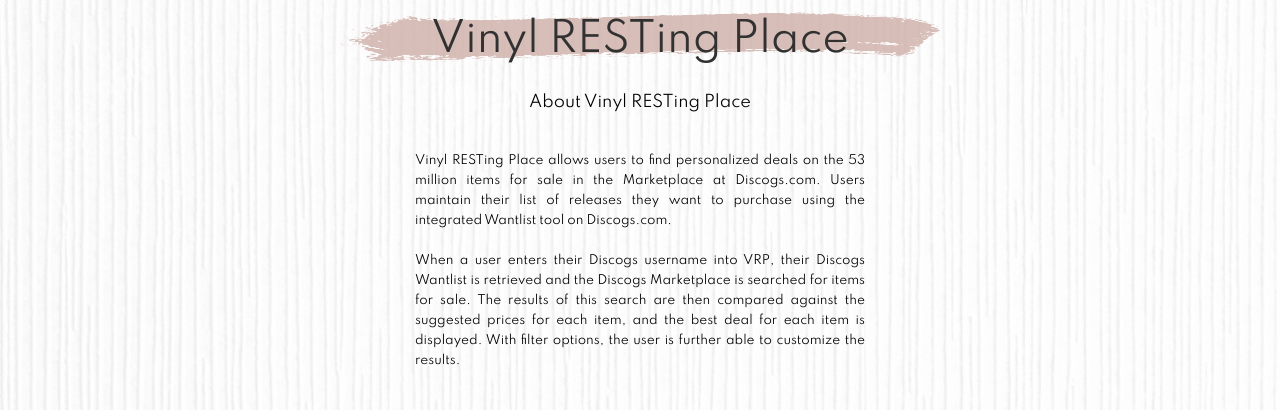
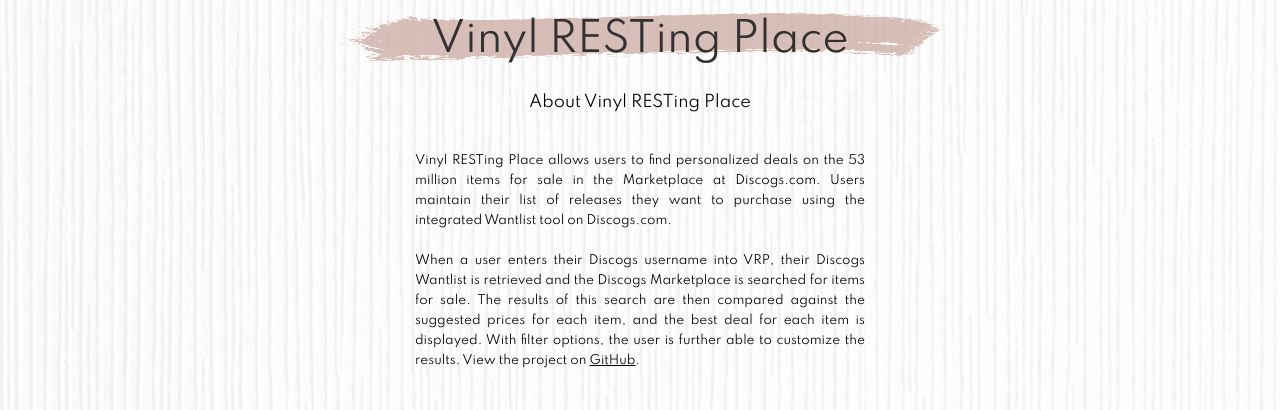
Before and after one commit to Our-Vinyl-Project/Vinyl-Project-FE, a React app: page /about in a window 1280 px wide. Shown: the top 410 px of the page. Built offline with nearby package versions, Linux system fonts and the light colour scheme.

Commit message:
added gh link to about app par

```diff
--- a/src/components/about/AboutUs.js
+++ b/src/components/about/AboutUs.js
@@ -15,7 +15,7 @@
       <p className={styles.aboutPar}>Vinyl RESTing Place allows users to find personalized deals on the 53 million items for sale in the Marketplace at Discogs.com.
 Users maintain their list of releases they want to purchase using the integrated Wantlist tool on Discogs.com.
       <br/><br/>
-When a user enters their Discogs username into VRP, their Discogs Wantlist is retrieved and the Discogs Marketplace is searched for items for sale. The results of this search are then compared against the suggested prices for each item, and the best deal for each item is displayed. With filter options, the user is further able to customize the results.</p>
+When a user enters their Discogs username into VRP, their Discogs Wantlist is retrieved and the Discogs Marketplace is searched for items for sale. The results of this search are then compared against the suggested prices for each item, and the best deal for each item is displayed. With filter options, the user is further able to customize the results. <a href="https://github.com/Our-Vinyl-Project" target="_blank" rel="noopener noreferrer">View the project on <u>GitHub</u>.</a></p>
       <br/>
 
       <h2 className={styles.aboutHeader}>About The Developers</h2>
```
